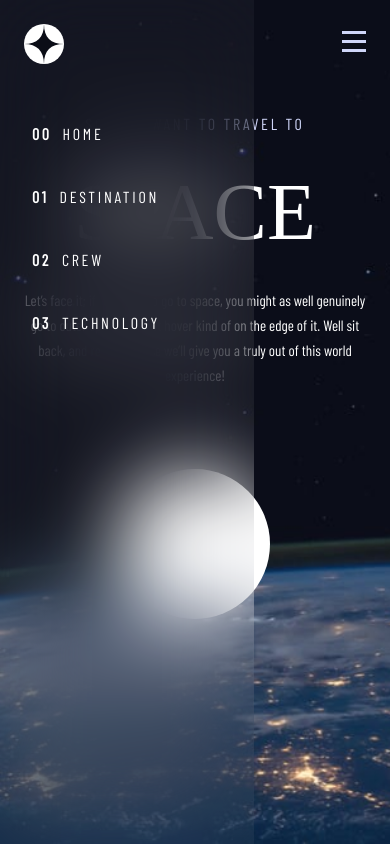
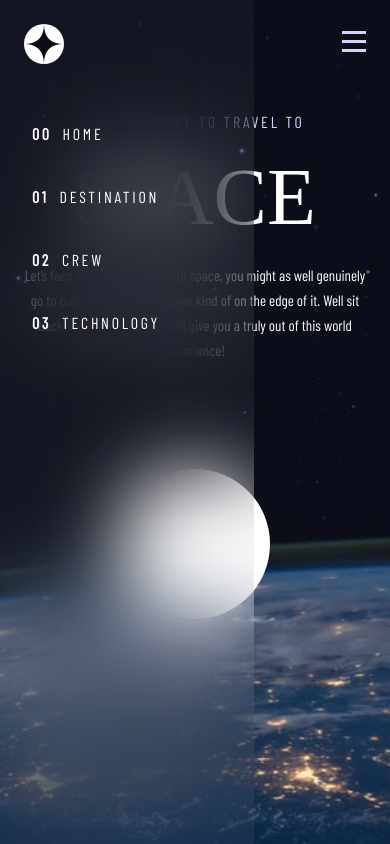
Before and after one commit to Quibble7s/space-tourism-website, a Next.js app: page / in a window 390 px wide. Built offline with nearby package versions, Linux system fonts and the light colour scheme; a web font is replaced by a local one.

Commit message:
Fixed an issue where the text was not displaying the correct line height in mobile view

```diff
--- a/src/Components/Sections/AboutSection.jsx
+++ b/src/Components/Sections/AboutSection.jsx
@@ -5,11 +5,11 @@ import Text from '../Typography/Text';
 const AboutSection = () => {
   return (
     <section className='mx-[24px] mt-[48px]'>
-      <Heading type={5} className='uppercase text-center'>
+      <Heading type={5} className='uppercase text-center leading-[19.2px]'>
         So, you want to travel to
       </Heading>
-      <Heading className='mt-4 text-center'>SPACE</Heading>
-      <Text className='mt-4 text-center text-light-purple'>
+      <Heading className='mt-[16px] text-center leading-[100px]'>SPACE</Heading>
+      <Text className='mt-[16px] min-h-[125px] text-center text-light-purple leading-[25px]'>
         Let’s face it; if you want to go to space, you might as well genuinely
         go to outer space and not hover kind of on the edge of it. Well sit
         back, and relax because we’ll give you a truly out of this world
```
